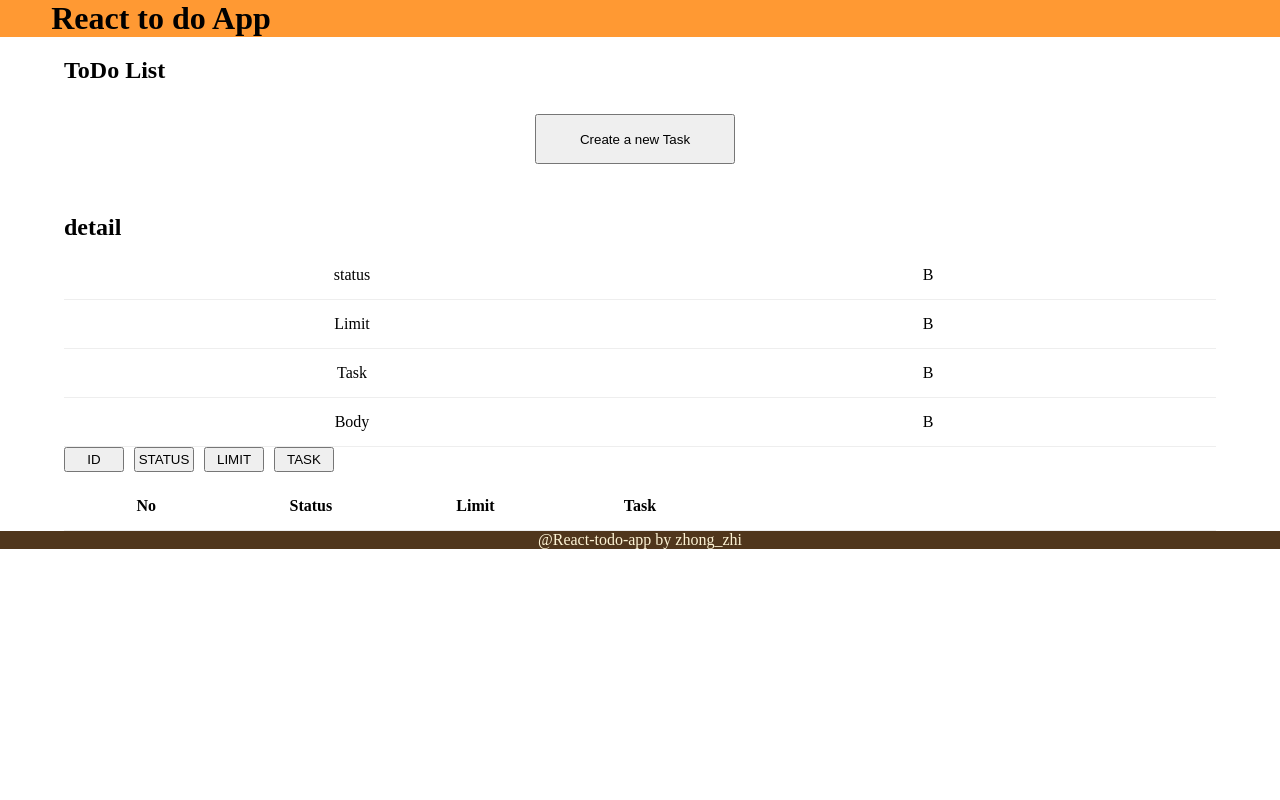
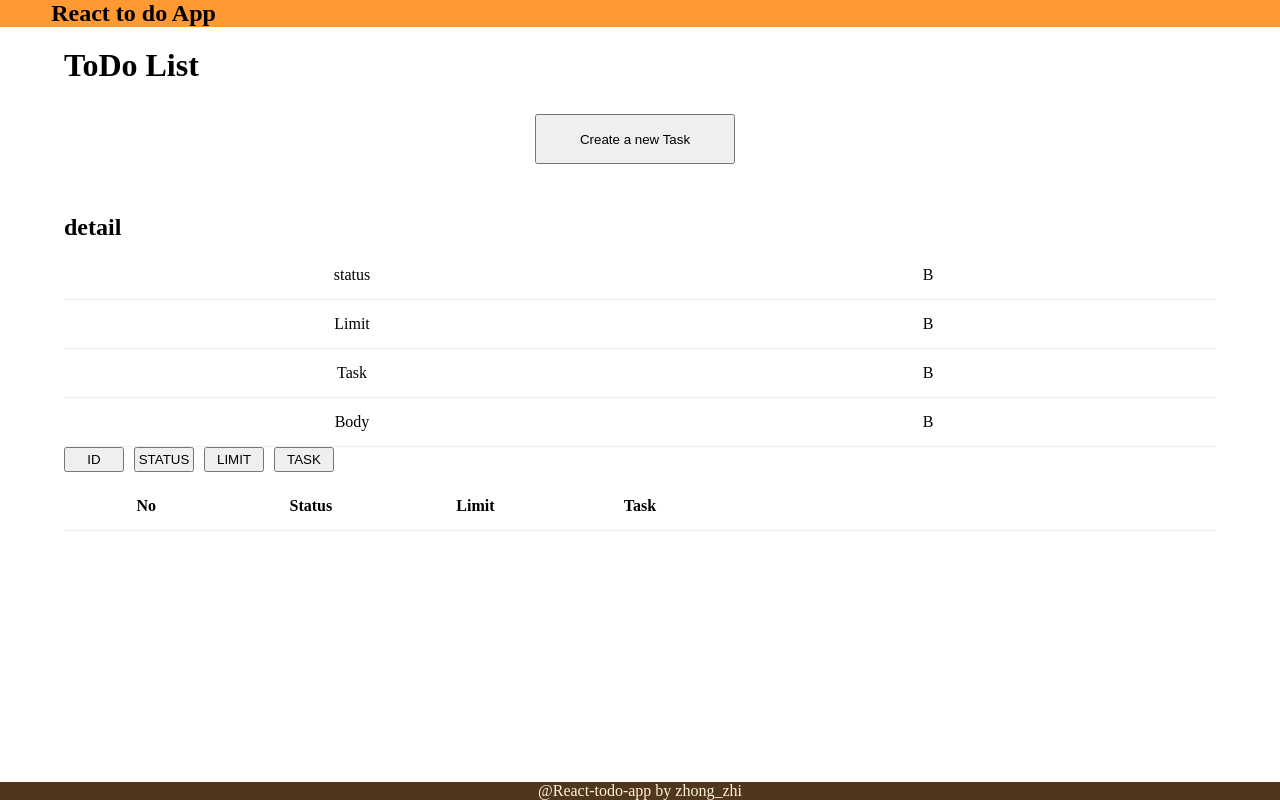
Before and after one commit to insideplant/Todo, a React (Create React App) app: page / in a window 1280 px wide. Built offline with nearby package versions, Linux system fonts and the light colour scheme.

Commit message:
fix footer

```diff
--- a/public/index.html
+++ b/public/index.html
@@ -28,7 +28,7 @@
   </head>
   <body>
     <header>
-      <h1>React to do App</h1>
+      <h2>React to do App</h2>
     </header>
     <noscript>You need to enable JavaScript to run this app.</noscript>
     <div id="root" class="container"></div>
--- a/src/App.js
+++ b/src/App.js
@@ -26,8 +26,6 @@ const App = () => {
 
   let sortedStates = useMemo(() => {
     let _sortedStates = state;
-    console.log(_sortedStates)
-    console.log(sort)
     if (sort.key) {
       _sortedStates = _sortedStates.sort((a,b) => {
         a = a[sort.key];
@@ -43,6 +41,7 @@ const App = () => {
           return -1 * sort.order;
         }
       });
+      console.log(_sortedStates)
     }
     return _sortedStates;
   }, [sort, state])
@@ -85,7 +84,7 @@ const App = () => {
             setModal={setModal}
           />
         )}
-        <h2>ToDo List</h2>
+        <h1>ToDo List</h1>
         <div className="createButton">
           <button onClick={()=>setModal(true)}>Create a new Task</button>
         </div>
--- a/src/components/Event.js
+++ b/src/components/Event.js
@@ -20,7 +20,6 @@ const Event = ({event}) =>{
     })
   }
 
-
   return (
     <tr onClick={() => setShow(true)}>
       <td>{id}</td>
--- a/src/components/Show.js
+++ b/src/components/Show.js
@@ -25,7 +25,6 @@ const Show = (showModal) => {
         </tbody>
       </table>
     </div>
-
   )
 }
 
--- a/src/styles.css
+++ b/src/styles.css
@@ -4,12 +4,10 @@
   box-sizing: border-box;
 }
 
-html,
-body,
-#app,
-#app > div {
-  height: 100%;
+body {
+  padding-bottom: 50px;
 }
+
 .container {
   margin: 0 auto;
   width: 90%;
@@ -25,7 +23,7 @@ footer {
   width: 100%;
   padding: 0px 4%;
   background: #50361c;
-  /* position: absolute; */
+  position: fixed;
   bottom: 0;
 }
 
@@ -105,7 +103,6 @@ table td {
   padding: 15px 0;
 }
 
-
 /* button */
 button {
   width: 60px;
@@ -115,15 +112,15 @@ button {
 
 .TODO {
   color: #eee;
-  background-color:#ff9933;
+  background-color: #ff9933;
 }
 
 .DOING {
-  color:#fff;
-  background-color:#000;
+  color: #fff;
+  background-color: #000;
 }
 
 .DONE {
   color: #fff;
-  background-color:#C0C0C0;
+  background-color: #c0c0c0;
 }
```
